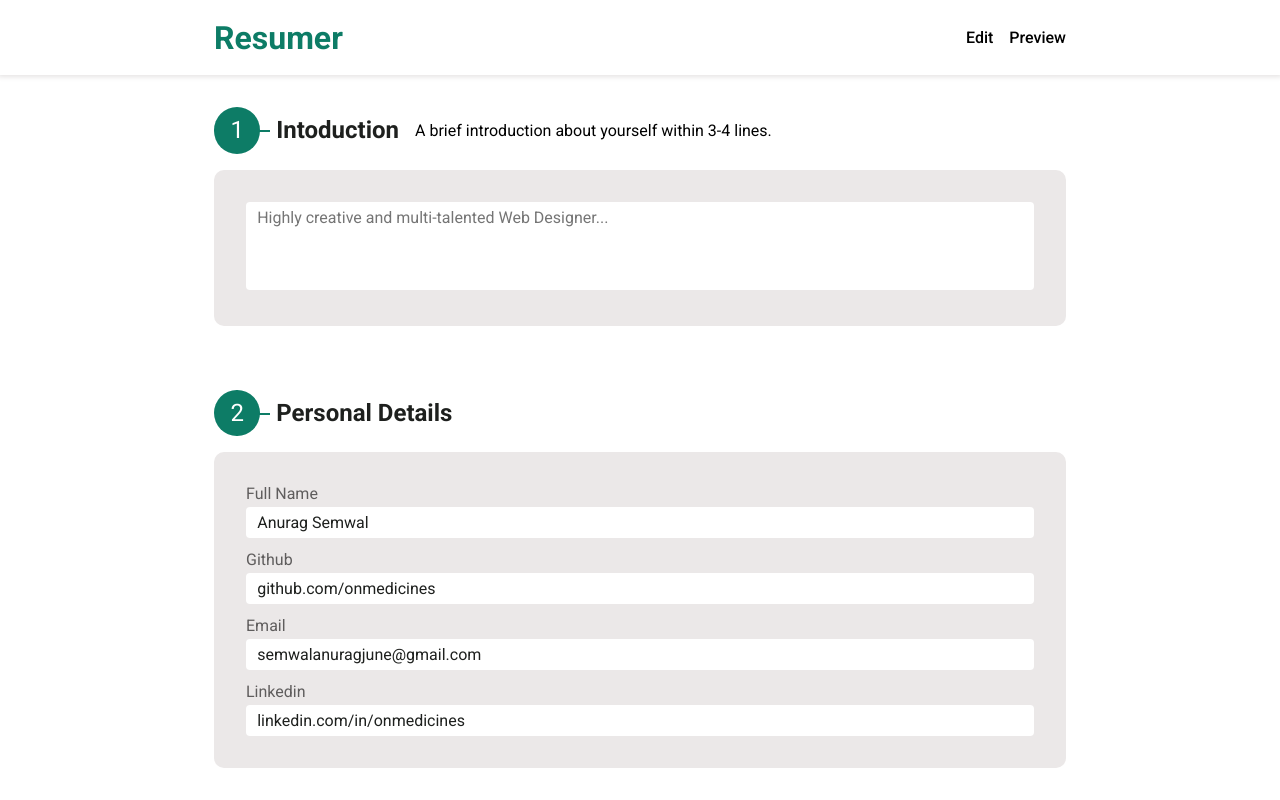
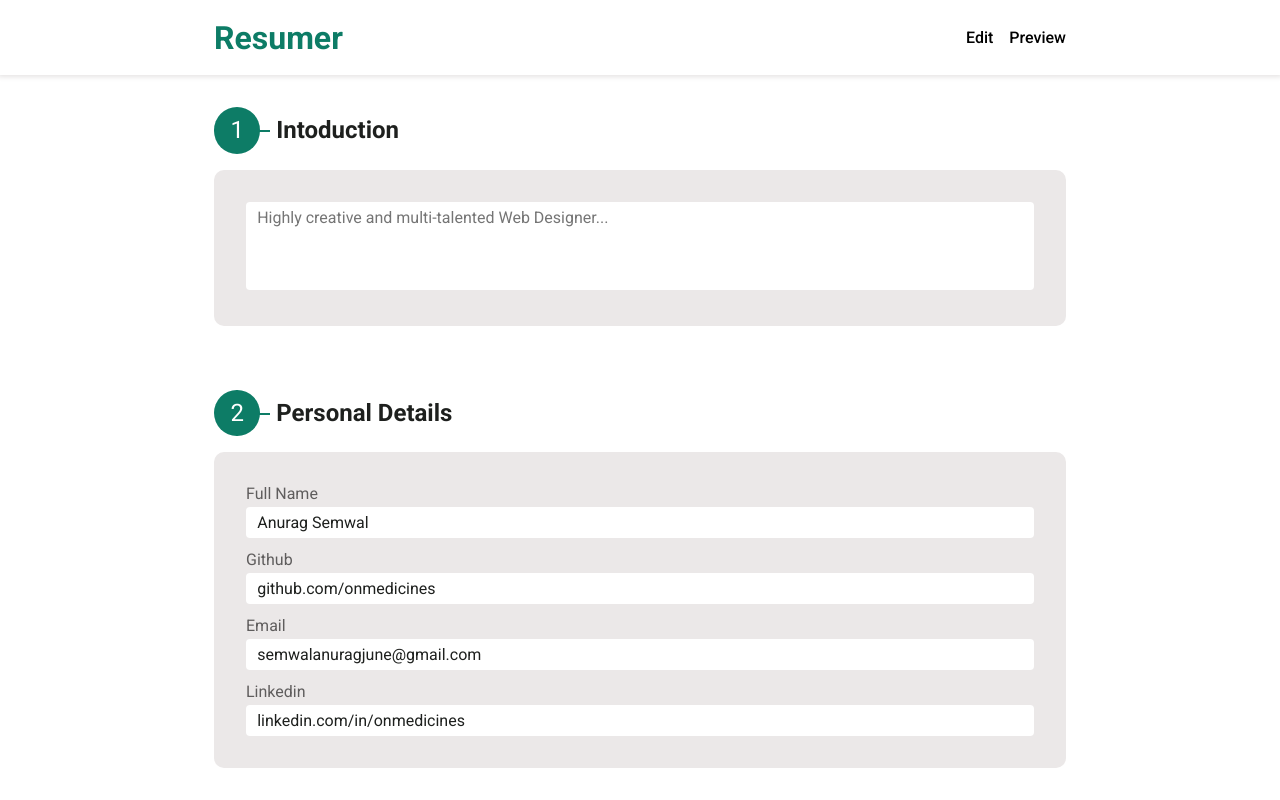
Before and after one commit to onmedicines/resume-generator, a React (Vite) app: page / in a window 1280 px wide. Shown: the top 800 px of the page. Built offline with nearby package versions, Linux system fonts and the light colour scheme.

Commit message:
Retouches in intro

```diff
--- a/src/components/Introduction.jsx
+++ b/src/components/Introduction.jsx
@@ -4,7 +4,6 @@
       <header>
         <span>1</span>
         <h1>Intoduction</h1>
-        <p>A brief introduction about yourself within 3-4 lines.</p>
       </header>
       <main>
         <textarea rows={4} name="intro" placeholder="Highly creative and multi-talented Web Designer... "></textarea>
```
